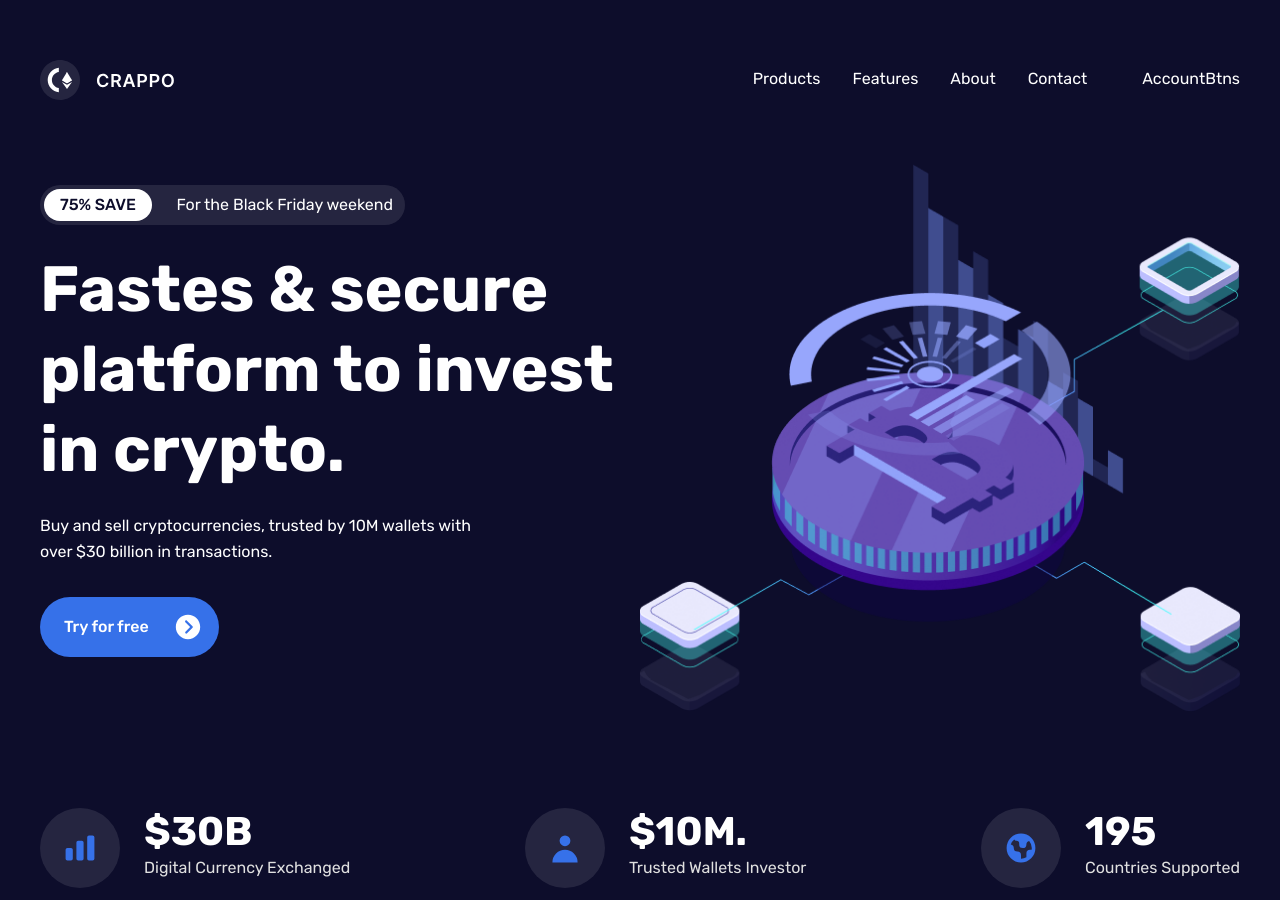
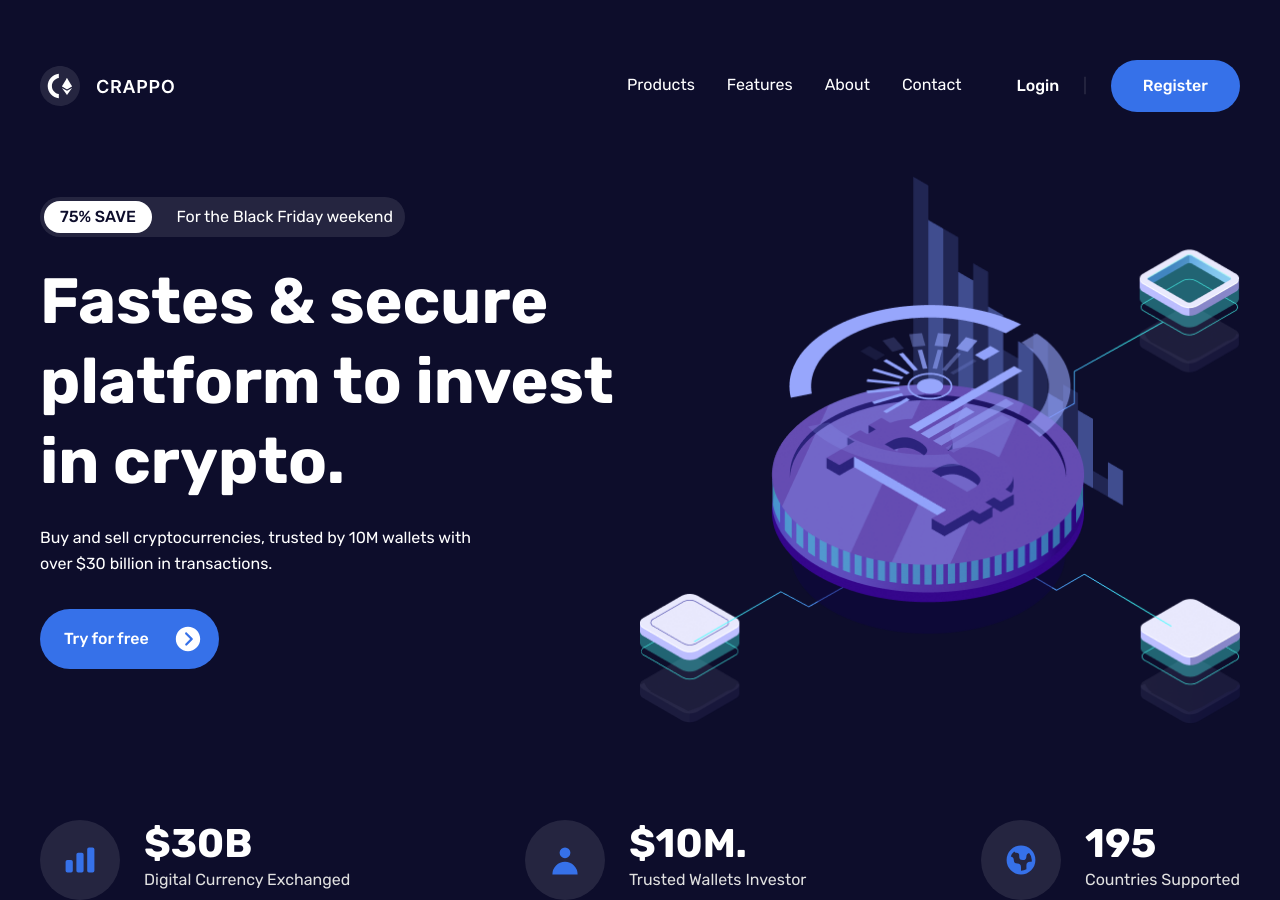
Before and after one commit to Rauf-pro/crypto-website, a React (Create React App) app: page / in a window 1280 px wide. Built offline with nearby package versions, Linux system fonts and the light colour scheme.

Commit message:
add: accuntbtns component with style

```diff
--- a/src/components/AccountBtns.js
+++ b/src/components/AccountBtns.js
@@ -1,7 +1,16 @@
-import React from 'react';
+import React from "react";
 
 const AccountBtns = () => {
-  return <div>AccountBtns</div>;
+  return (
+    <div className="flex items-center font-medium">
+      {/* login btn */}
+      <a className="hover:text-blue transition"  href="#" >Login</a>
+      {/* seperator */}
+      <span className="mx-6 text-white/20 font-thin">|</span>
+      {/* register btn */}
+      <button className="btn h-[52px] text-base px-8">Register</button>
+    </div>
+  );
 };
 
 export default AccountBtns;
```
